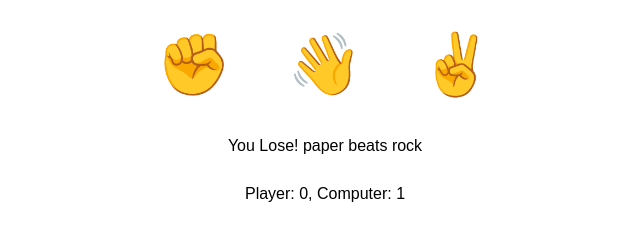
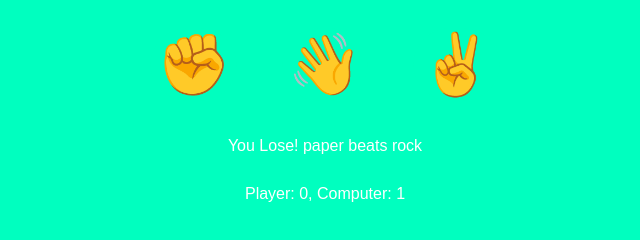
Before and after one commit to tanishs26/odin-rock-paper-scissors, a plain HTML site: page index.html in a window 1280 px wide. Both pictures are taken after a click on the button "✊️". Shown: the whole page, without its empty margins (315-955 px from the left). Drawn offline with nearby package versions, Linux system fonts and the light colour scheme.

Commit message:
~modified css and js~

```diff
--- a/script.js
+++ b/script.js
@@ -33,6 +33,7 @@ document.body.appendChild(div);
 const div2 = document.createElement("div");
 div2.textContent = "";
 div2.classList.add("winner");
+div2.style.color="white";
 document.body.appendChild(div2);
 
 const checkGameEnd = () => {
@@ -40,13 +41,10 @@ const checkGameEnd = () => {
     div2.textContent = "Hurray!! You Won the Game";
     gameActive = false;
     launchConfetti();
-
-
   } else if (computerScore === 3) {
     div2.textContent = "Ohhh!!! Computer Won the game";
     gameActive = false;
     launchConfetti();
-
   }
 };
 
@@ -90,13 +88,14 @@ const oneRound = () => {
   }
 
   div.textContent = `Player: ${playerScore}, Computer: ${computerScore}`;
- div.setAttribute("style","margin:30px");
+  div.setAttribute("style", "margin:30px;color:white;");
+
   checkGameEnd();
 };
 function launchConfetti() {
-    confetti({
-        particleCount: 200,
-        spread: 80,
-        origin: { y: 0.6 }
-    });
+  confetti({
+    particleCount: 200,
+    spread: 80,
+    origin: { y: 0.6 },
+  });
 }
--- a/style.css
+++ b/style.css
@@ -1,7 +1,7 @@
 * {
   text-align: center;
   font-family: Arial, Helvetica, sans-serif;
-
+  background-color: hsl(165, 100%, 50%);
 }
 #btn1,
 #btn2,
@@ -9,7 +9,7 @@
   font-size: 60px;
   overflow: hidden;
   border-radius: 40px;
-  background-color: white;
+  background-color: hsl(165, 100%, 50%);
   border: none;
   margin: 20px;
   cursor: pointer;
@@ -21,7 +21,9 @@
 #btn3:hover {
   background-color: rgb(224, 210, 210);
 }
-
+.rs{
+    color: white;
+}
 .clicked {
   /* New class for click effect */
   transform: scale(1.2); /* Scale up the button */
```
